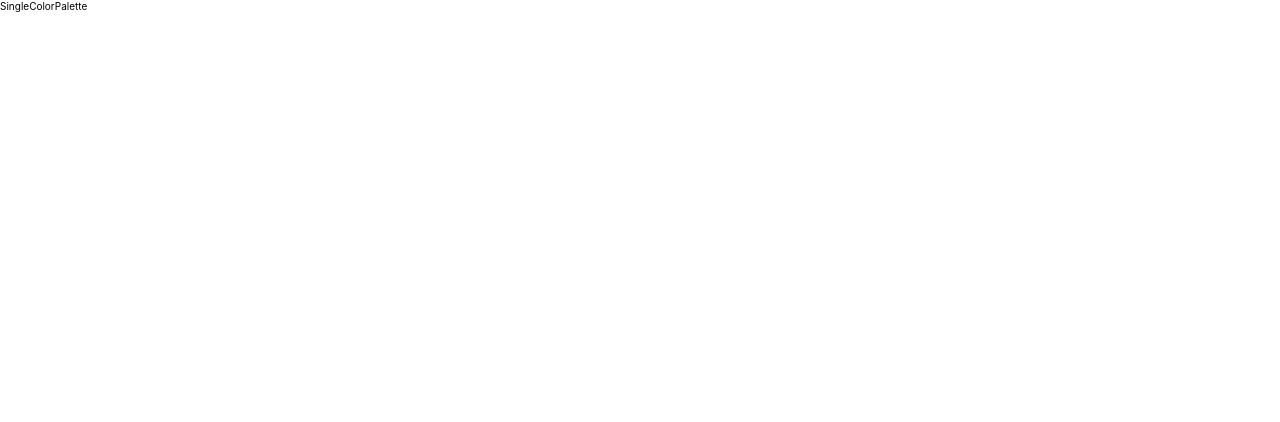
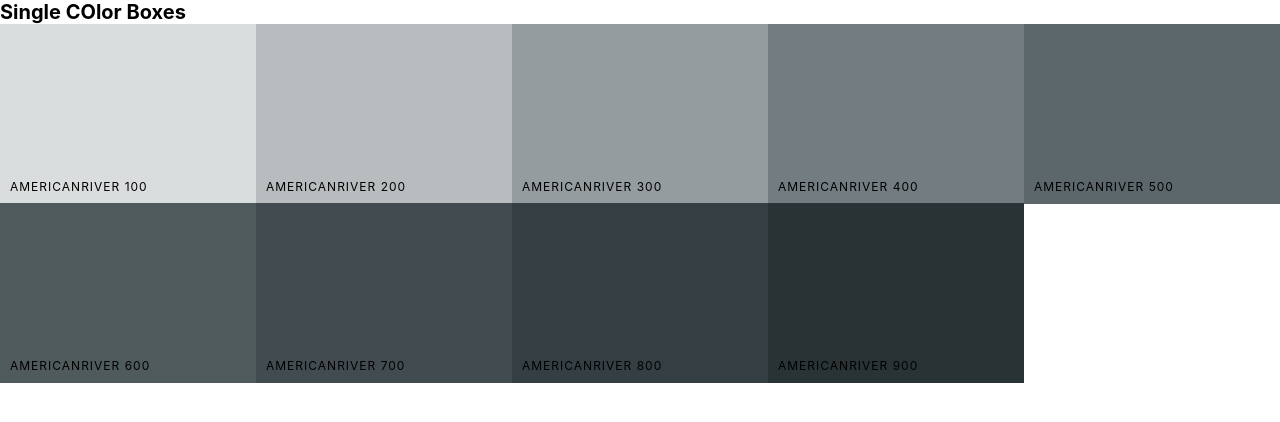
Before and after one commit to DanielKuznetsov/Colors-Master, a React (Create React App) app in the folder colors-app/: page /palette/flat-ui-colors-american/americanriver in a window 1280 px wide. Shown: the top 422 px of the page. Built offline with nearby package versions, Linux system fonts and the light colour scheme.

Commit message:
Display colors in SingleColorPalette

```diff
--- a/colors-app/src/App.js
+++ b/colors-app/src/App.js
@@ -13,7 +13,7 @@ function App() {
       <Route
         exact
         path="/palette/:paletteId/:colorId"
-        element={<SingleColorPalette />}
+        element={<SingleColorPalette palettes={seedColors} />}
       />
     </Routes>
   );
--- a/colors-app/src/Color-box.js
+++ b/colors-app/src/Color-box.js
@@ -17,7 +17,7 @@ export default class ColorBox extends Component {
   }
 
   render() {
-    const { name, background, paletteId, id } = this.props;
+    const { name, background, paletteId, id, showLink } = this.props;
     const { copied } = this.state;
 
     return (
@@ -37,12 +37,14 @@ export default class ColorBox extends Component {
             </div>
             <button className="copy-button">Copy</button>
           </div>
+          {showLink && (
             <Link
               to={`/palette/${paletteId}/${id}`}
               onClick={(e) => e.stopPropagation()}
             >
               <span className="see-more">More</span>
             </Link>
+          )}
         </div>
       </CopyToClipboard>
     );
--- a/colors-app/src/Palette.js
+++ b/colors-app/src/Palette.js
@@ -29,6 +29,7 @@ export default function Palette() {
       key={color.id}
       id={color.id}
       paletteId={paletteId}
+      showLink={true}
     />
   ));
 
--- a/colors-app/src/SingleColorPalette.js
+++ b/colors-app/src/SingleColorPalette.js
@@ -1,8 +1,53 @@
 import React, { Component } from "react";
 import "./SingleColorPalette.scss";
+import { seedColors } from "./seedColors";
+import { useParams, useState } from "react-router-dom";
+import { generatePalette } from "./colorHelpers";
+import ColorBox from "./Color-box.js";
 
-export default class SingleColorPalette extends Component {
-  render() {
-    return <div>SingleColorPalette</div>;
-  }
+export default function SingleColorPalette() {
+  const { paletteId } = useParams();
+  const { colorId } = useParams();
+
+  const findPalette = (id) => {
+    //same findPalette function in the lesson
+    return seedColors.find(function (palette) {
+      return palette.id === id;
+    });
+  };
+
+  const palette = generatePalette(findPalette(paletteId));
+
+  const gatherShades = (palette, colorToFilterBy) => {
+    let shades = [];
+    let allColors = palette.colors;
+
+    // Looping through an Object
+    for (let key in allColors) {
+      shades.push([
+        key,
+        allColors[key].filter((el) => el.id === colorToFilterBy),
+      ]);
+    }
+
+    return shades.slice(1);
+  };
+
+  const shades = gatherShades(palette, colorId);
+
+  const colorBoxes = shades.map((color) => (
+    <ColorBox
+      key={color[1][0].name}
+      name={color[1][0].name}
+      background={color[1][0].hex}
+      showLink={false}
+    />
+  ));
+
+  return (
+    <div className="Palette">
+      <h1>Single COlor Boxes</h1>
+      <div className="Palette-colors">{colorBoxes}</div>
+    </div>
+  );
 }
```
Lines whose indentation alone changed are shown as unchanged.
